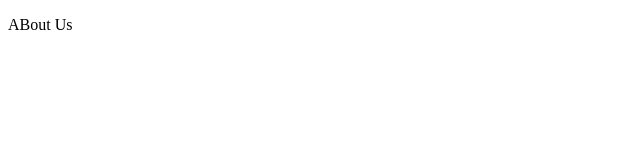
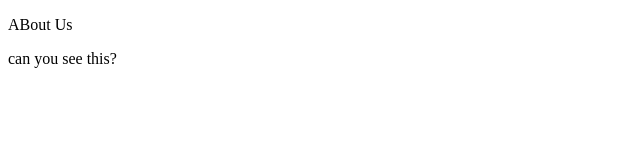
Before and after one commit to michTorr/edensLounge, a plain HTML site: page aboutUs.html in a window 1280 px wide. Shown: the full height of the page, 0-640 px from the left. Drawn offline with Linux system fonts and the light colour scheme.

Commit message:
hello world

```diff
--- a/aboutUs.html
+++ b/aboutUs.html
@@ -7,5 +7,7 @@
 </head>
 <body>
     <p>ABout Us</p>
+
+    <P>can you see this?</P>
 </body>
 </html>
```
